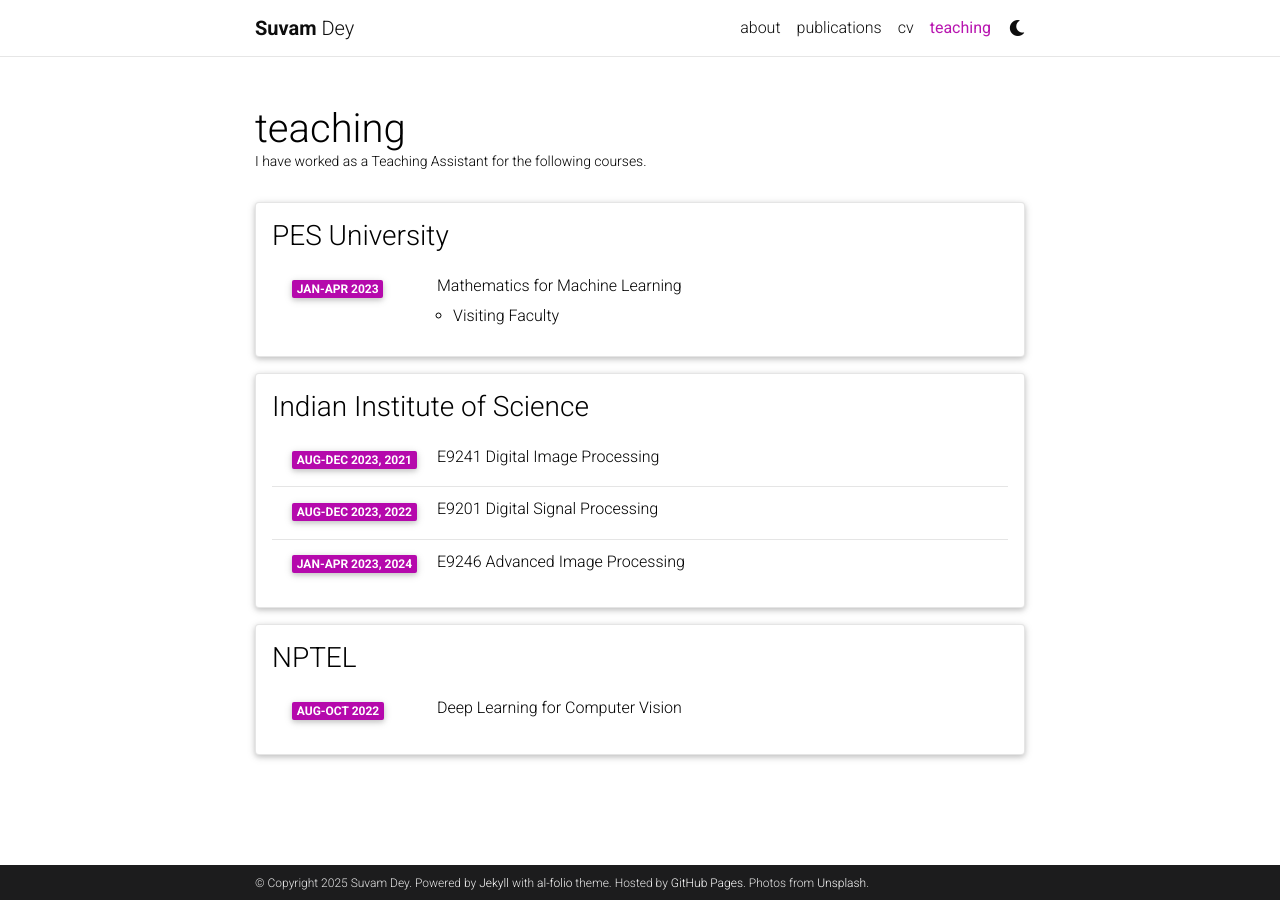
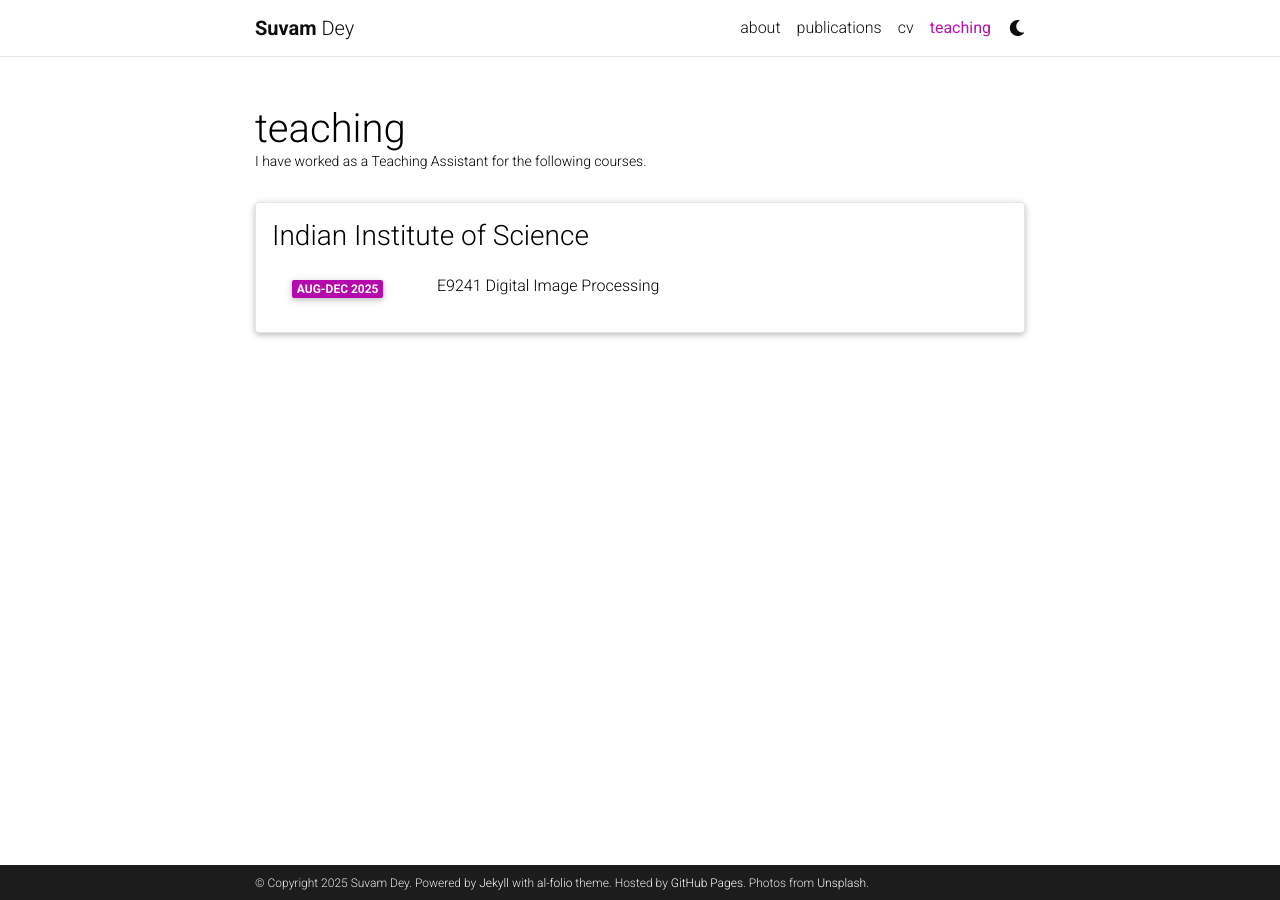
Before and after one commit to YedMavus/yedmavus.github.io, a Jekyll site: the page built from _pages/teaching.md, in a window 1280 px wide. Built offline with Jekyll 4.4.1, drawn with Linux system fonts in a browser that asks for light colours; comment, search, counter and statistics services are not loaded; a style sheet for code colours, icons or effects is not loaded.

Commit message:
Update teaching.yml

```diff
--- a/_data/teaching.yml
+++ b/_data/teaching.yml
@@ -8,26 +8,14 @@
   #   - name: Languages
   #     value: English, German
 
-- title: PES University
-  type: time_table
-  contents:
-    - title: Mathematics for Machine Learning
-      institution:  #Visiting Faculty
-      year: Jan-Apr 2023
-      description:
-         - Visiting Faculty
+
 - title: Indian Institute of Science
   type: time_table
   contents:
     - title: E9241 Digital Image Processing
       institution: #Aug-Dec 2021
-      year: Aug-Dec 2023, 2021
-    - title: E9201 Digital Signal Processing
-      institution: #Aug-Dec 2021
-      year: Aug-Dec 2023, 2022
-    - title: E9246 Advanced Image Processing
-      institution: #Aug-Dec 2021
-      year: Jan-Apr 2023, 2024
+      year: Aug-Dec 2025
+
 #      description:
 #         - Description 1.
       #   - Description 2.
@@ -47,13 +35,6 @@
 
 
 
-
-- title: NPTEL
-  type: time_table
-  contents:
-    - title: Deep Learning for Computer Vision
-      institution: #Aug-Dec 2021
-      year: Aug-Oct 2022
 
 
 # - title: Research Interests
```
